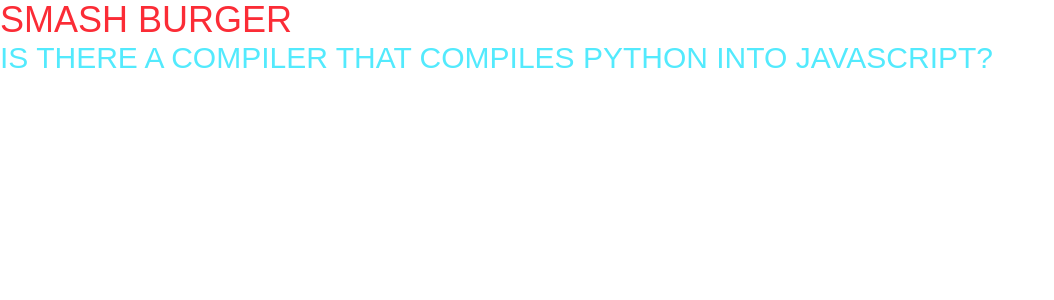
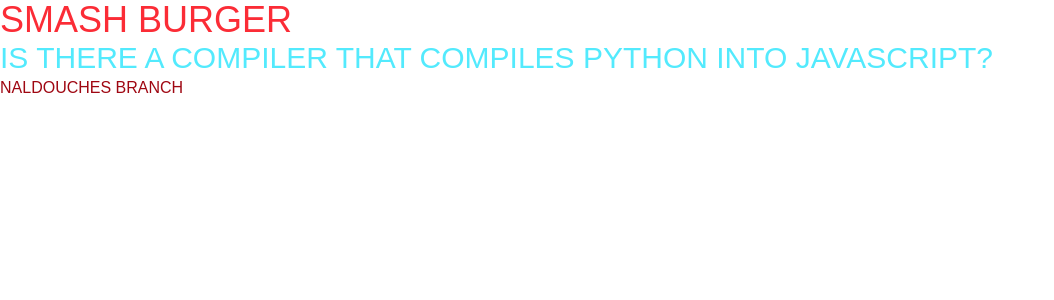
Before and after one commit to ILHT-IDSP/IDSP-Circle, a Next.js app: page / in a window 1280 px wide. Shown: the top 300 px of the page, without its empty margins (0-1054 px from the left). Built offline with nearby package versions, Linux system fonts and the light colour scheme.

Commit message:
naldouche branch commit

```diff
--- a/src/app/page.tsx
+++ b/src/app/page.tsx
@@ -6,6 +6,7 @@
 		<header>
 			<h1 className='text-red-500 text-4xl'>SMASH BURGER</h1>
 			<h2 className='text-cyan-300 text-3xl'>IS THERE A COMPILER THAT COMPILES PYTHON INTO JAVASCRIPT?</h2>
+			<h3 className="text-red-800"> NALDOUCHES BRANCH </h3>
 		</header>
 	</div>
   );
```
